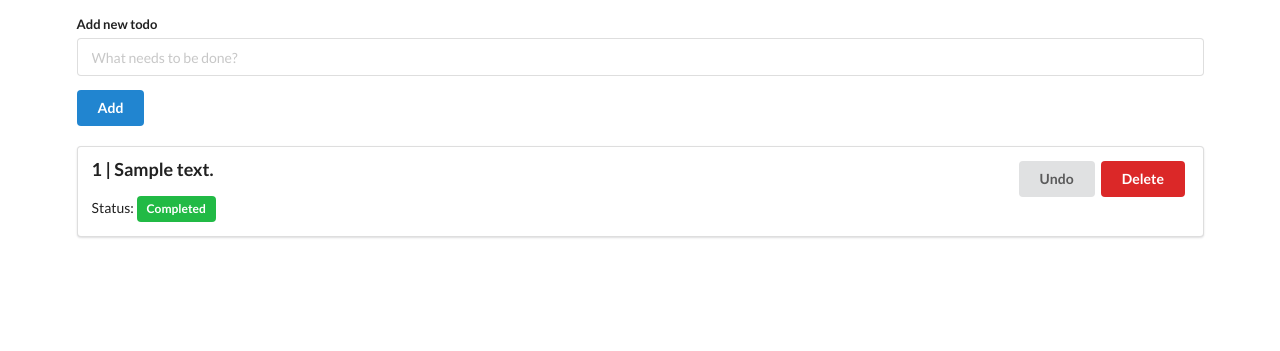
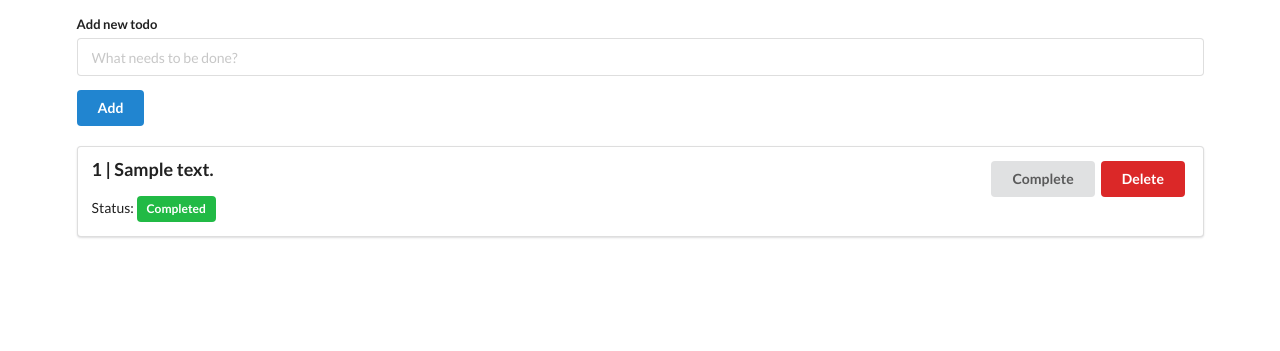
Before and after one commit to obieh/cicd-with-githubaction-docker-python, a Flask app: template templates/index.html in a window 1280 px wide. Shown: the part 62-413 px from the top of the page. Run offline with Flask 3, Linux system fonts and the light colour scheme; the template is opened without the code that fills it: values that come from a table or form of the project are taken from there, others are empty; tables that the repository leaves empty hold one stand-in row (values such as "Sample post").

Commit message:
update html

```diff
--- a/app.py
+++ b/app.py
@@ -47,4 +47,3 @@ if __name__ == '__main__':
     with app.app_context():
         db.create_all()
     app.run(debug=True)
-# ...existing code...
--- a/templates/index.html
+++ b/templates/index.html
@@ -36,7 +36,7 @@
                         </div>
                         <div class="four wide column" style="text-align:right;">
                             <a href="{{ url_for('update', todo_id=todo.id) }}" class="ui button">
-                                {% if todo.complete %}Undo{% else %}Complete{% endif %}
+                                {% if to.do.complete %}Undo{% else %}Complete{% endif %}
                             </a>
                             <a href="{{ url_for('delete', todo_id=todo.id) }}" class="ui red button">Delete</a>
                         </div>
```
Also changed, not shown: instance/site.db.
